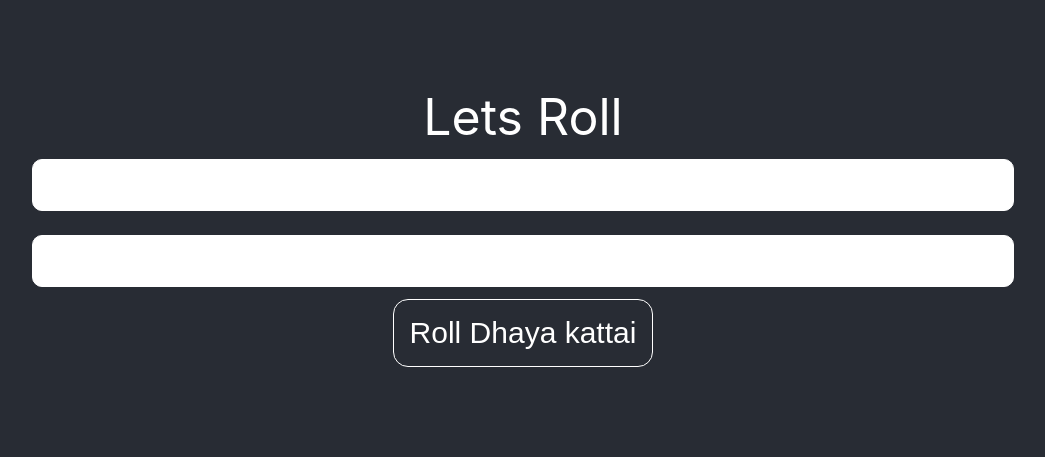
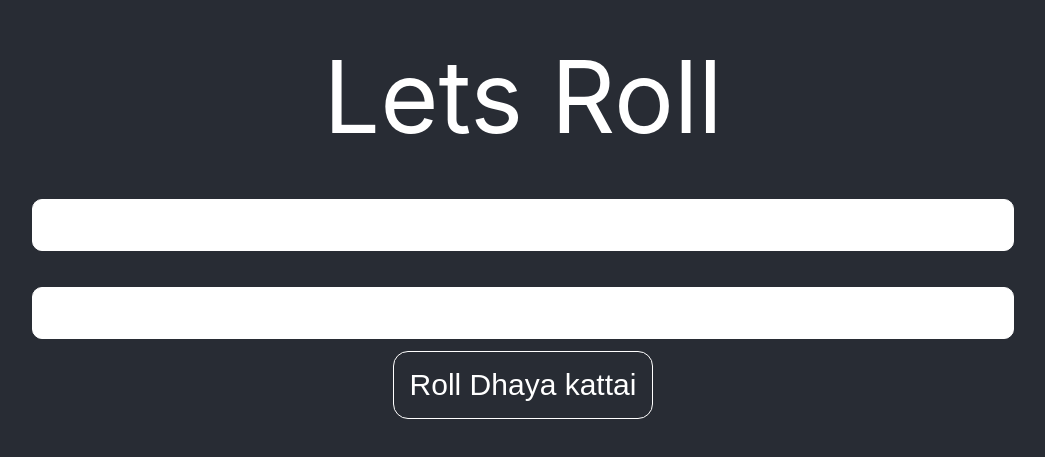
Before and after one commit to VigneshPT/dhayakattai, a React (Create React App) app: page / in a window 1280 px wide. Shown: the part 173-630 px from the top of the page, without its empty margins (117-1162 px from the left). Built offline with nearby package versions, Linux system fonts and the light colour scheme.

Commit message:
modify spacing and font size

```diff
--- a/src/App.css
+++ b/src/App.css
@@ -55,11 +55,15 @@
   color: black;
   white-space: pre;
   border-radius:10px;
-  font-size: 25px;
+  font-size: 32px;
+}
+.box-one {
+  margin-bottom: 24px;
 }
 
 .dhayam-total{
-  font-size:50px;
+  font-size:100px;
+  margin-bottom: 30px;
 }
 .dhayams-container {
   width: 100%;
```
